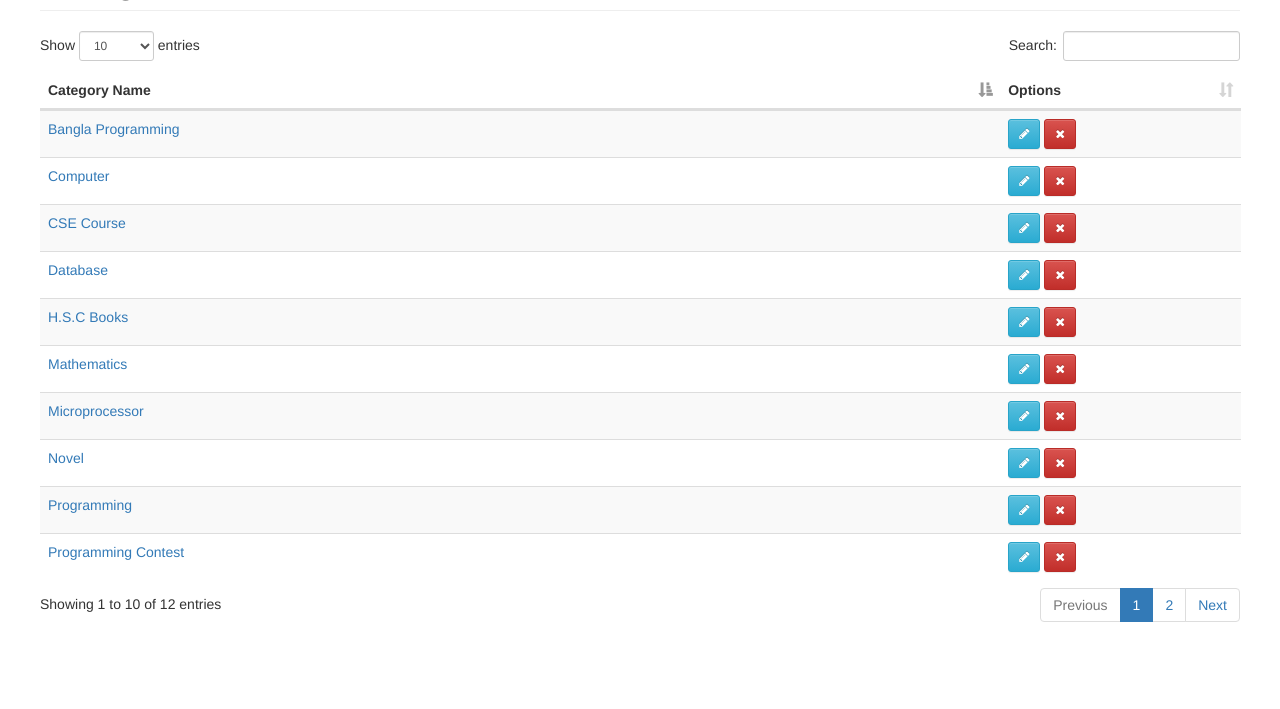
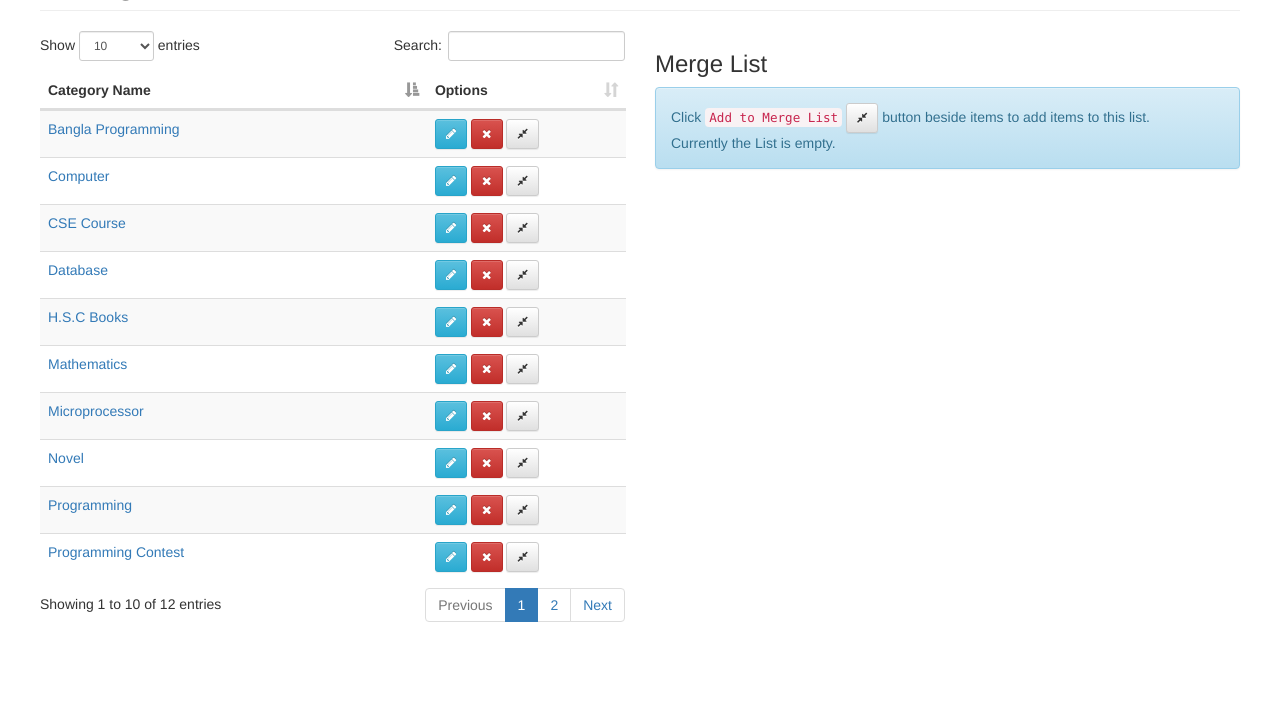
Before and after one commit to kmmuntasir/open-library, a CodeIgniter app: page /database/index.php/admin/category/index in a window 1280 px wide. Shown: the part 109-818 px from the top of the page. Run offline with CodeIgniter, Linux system fonts and the light colour scheme; a user stored in the database is signed in; data comes from the database, SQL or seed files in the repository; both versions use the stored data as it was after the commit.

Commit message:
Merging category done

```diff
--- a/app/controllers/admin/Category.php
+++ b/app/controllers/admin/Category.php
@@ -73,4 +73,20 @@ class Category extends Base_Controller {
         if($aff) $this->redirect_msg('/admin/category', 'Category Deleted Successfully', 'success');
         else $this->redirect_msg('/admin/category', 'Something went wrong!', 'danger');
     }
+
+    public function merge($target_id=NULL) {
+        if(!$target_id) die('No Target');
+        if(!isset($_POST['merge_items'])) die('Invalid Data');
+
+        $items = $_POST['merge_items'];
+        $items = json_decode($items);
+
+        //echo $target_id.'<br>';
+
+        //$this->printer($items);
+
+        $status = $this->m_category->merge($target_id, $items);
+        if($status) echo 'success';
+        else echo 'failed';
+    }
 }
--- a/app/models/admin/M_category.php
+++ b/app/models/admin/M_category.php
@@ -41,5 +41,15 @@ class M_category extends Ci_model {
         return $this->db->count_all_results('category');
     }
 
+    public function merge($target_id, $items) {
+        $this->db->trans_start();
+        foreach($items as $item) {
+            $this->db->where('category_id', $item)->update('book_category', array('category_id'=>$target_id));
+            $this->db->where('category_id', $item)->delete('category');
+        }
+        $this->db->trans_complete();
+        return $this->db->trans_status();
+    }
+
 }
 ?>
--- a/todo.txt
+++ b/todo.txt
@@ -5,7 +5,6 @@
 	- Books Report
 	- Issue Report
 	- Fine Report
-
 
 - Application Settings
     - Departments + Class
--- a/view/admin/open_library/contents/v_categories.php
+++ b/view/admin/open_library/contents/v_categories.php
@@ -1,5 +1,5 @@
 <div class="row">
-	<div class="col-sm-12 table-responsive">
+	<div class="col-sm-6 table-responsive">
 		<table class="table table-striped datatable" data-page="categories" data-source="<?php echo $source; ?>">
 			<thead>
 				<tr>
@@ -11,6 +11,22 @@
 
 		</table>
 	</div>
+  <div class="col-sm-6">
+    <h3>Merge List</h3>
+    <div id="merge_list">
+      <div class="merge_alert alert alert-info">Click <code>Add to Merge List</code> <button class="btn btn-sm btn-default"><i class="fa fa-compress"></i></button> button beside items to add items to this list. <br>Currently the List is empty.</div>
+    </div>
+    <button style="display: none;" id="total_merge_button" class="btn btn-md btn-primary">Merge</button>
+    <div style="display: none;" id="merge_target_div">
+      <h5>Select Merge Target</h5>
+      <select id="merge_target_select" class="form-control">
+
+      </select>
+      <br>
+      <button id="back_to_list" class="btn btn-sm btn-danger"><i class="fa fa-chevron-left"></i> Back to list</button>
+      <button id="confirm_merge" class="btn btn-sm btn-success"><i class="fa fa-check"></i> Confirm Merge</button>
+    </div>
+  </div>
 </div>
 
 <!-- Modal for adding Categories -->
--- a/view/admin/open_library/elements/js_categories.php
+++ b/view/admin/open_library/elements/js_categories.php
@@ -17,7 +17,7 @@ function post_process_categories_table() {
 			$(this).children('td:nth-child(1)').html(category)
 
 			$(this).children('td:nth-child(2)').html('')
-			var buttons = '<a href="#" category="'+category_name+'" category_id="'+id+'" class="edit edit_category btn btn-sm btn-info"><i class="fa fa-pencil"></i></a> <a href="'+site_url+'/admin/category/delete/'+id+'" class="delete btn btn-sm btn-danger"><i class="fa fa-remove"></i></a>';
+			var buttons = '<a href="#" title="Edit" category="'+category_name+'" category_id="'+id+'" class="edit edit_category btn btn-sm btn-info"><i class="fa fa-pencil"></i></a> <a title="Delete" href="'+site_url+'/admin/category/delete/'+id+'" class="delete btn btn-sm btn-danger"><i class="fa fa-remove"></i></a> <a id="merge_button_'+id+'" title="Add to Merge List" href="#" category="'+category_name+'" category_id="'+id+'" class="add_merge_category btn btn-sm btn-default"><i class="fa fa-compress"></i></a>';
 
 			$(this).children('td:nth-child(2)').html(buttons);
 
@@ -25,3 +25,89 @@ function post_process_categories_table() {
 
 	});
 }
+
+var total_merge_number = 0;
+var add_merge_flag = true;
+
+
+$(document).on('click', '.add_merge_category', function() {
+	if(add_merge_flag == false) return;
+	if(total_merge_number == 0) {
+		$('.merge_alert').hide();
+	}
+	else if(total_merge_number == 1) {
+		$('#total_merge_button').show();
+	}
+	$(this).hide();
+	var id = $(this).attr('category_id');
+	var name = $(this).attr('category');
+
+
+	var alert = '<div class="merge_item alert alert-sm alert-warning" id="merge_item_'+id+'" category_id="'+id+'">'+name+' ('+id+')<button class="remove_from_merge_list pull-right btn btn-xs btn-danger" category_id="'+id+'"><i class="fa fa-remove"></button></div>';
+	$('#merge_list').append(alert);
+	total_merge_number++;
+});
+
+$(document).on('click', '.remove_from_merge_list', function() {
+	if(total_merge_number == 1) {
+		$('.merge_alert').show();
+		$('#total_merge_button').hide();
+	}
+	var id = $(this).attr('category_id');
+	var item = 'merge_item_'+id;
+	var merge_button = 'merge_button_'+id;
+
+	$('#'+item).remove();
+	$('#'+merge_button).show();
+
+	total_merge_number--;
+});
+
+$(document).on('click', '#total_merge_button', function() {
+	$(this).hide();
+	add_merge_flag = false;
+	$('#merge_target_select').html('');
+	$('.remove_from_merge_list').hide();
+	$('.merge_item').each(function() {
+		var text = $(this).html();
+		var id = $(this).attr('category_id');
+		var option = '<option value="'+id+'">'+text+'</option>';
+		$('#merge_target_select').append(option);
+	});
+
+
+	$('#merge_target_div').show();
+});
+
+$(document).on('click', '#back_to_list', function() {
+	add_merge_flag = true;
+	$('#merge_target_select').html('');
+	$('#merge_target_div').hide();
+	$('.remove_from_merge_list').show();
+	$('#total_merge_button').show();
+});
+
+$(document).on('click', '#confirm_merge', function() {
+	var target = $('#merge_target_select').val();
+	var merge_items = [];
+	$('.merge_item').each(function() {
+		var id = $(this).attr('category_id');
+		if(id != target) merge_items.push(id);
+	});
+	//merge_items.push(target);
+
+	var post_data = JSON.stringify(merge_items);
+	var url = site_url + '/admin/category/merge/' + target;
+
+	var reloader = function() {
+		location.reload();
+	}
+
+	$.post( url, {'merge_items':post_data}, function( response ) {
+		if(response == 'success') {
+			showFlash('<b>Merge Success<br>Reloading Page</b>', 'success');
+			setTimeout(reloader, 2000);
+		}
+		else showFlash('Merge Failed', 'danger')
+	});
+});
```
Also changed, not shown: db/istbd_library.sql (+13 -11 lines).
